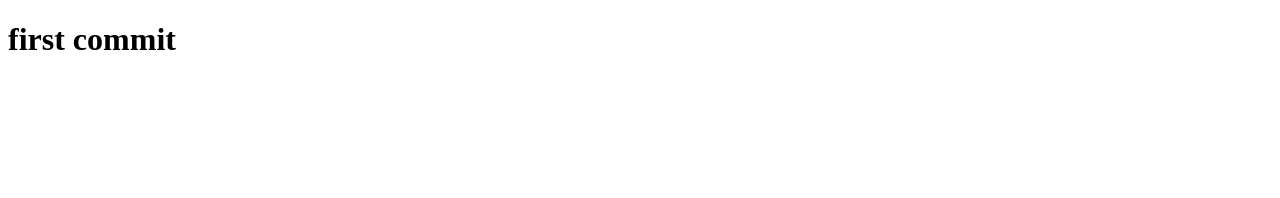
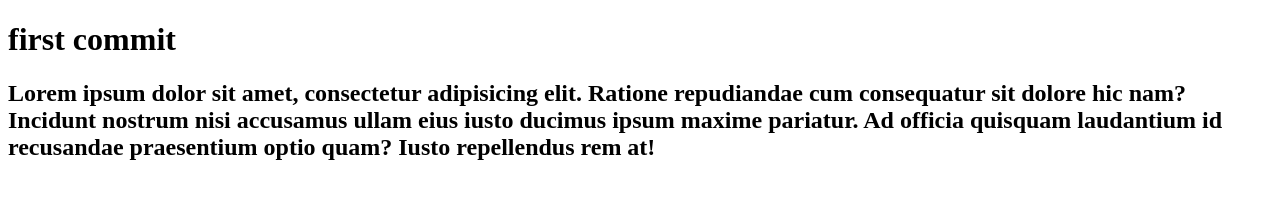
Before and after one commit to hasham0/testRepo, a plain HTML site: page index.html in a window 1280 px wide. Drawn offline with Linux system fonts and the light colour scheme.

Commit message:
second commit

```diff
--- a/index.html
+++ b/index.html
@@ -7,6 +7,6 @@
 </head>
 <body>
     <h1>first commit</h1>
-
+    <h2>Lorem ipsum dolor sit amet, consectetur adipisicing elit. Ratione repudiandae cum consequatur sit dolore hic nam? Incidunt nostrum nisi accusamus ullam eius iusto ducimus ipsum maxime pariatur. Ad officia quisquam laudantium id recusandae praesentium optio quam? Iusto repellendus rem at!    </h2>
 </body>
 </html>
```
